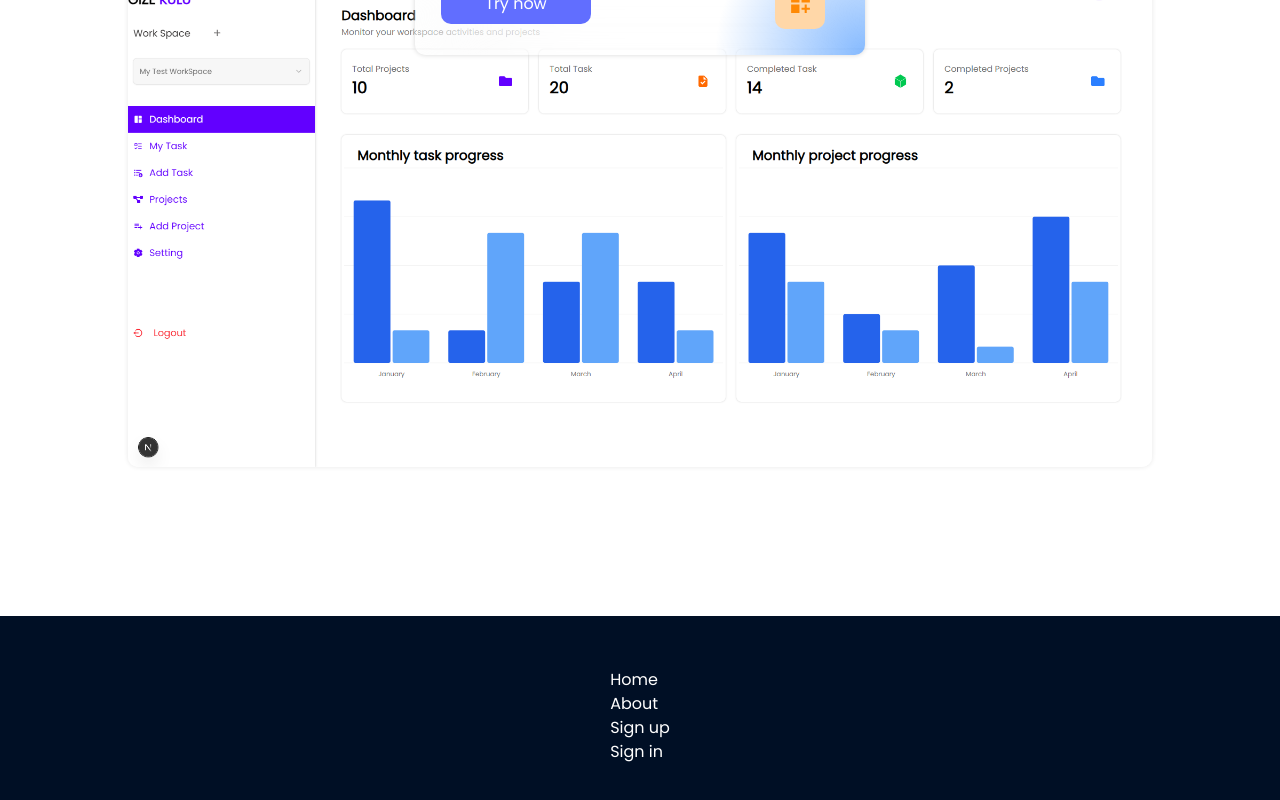
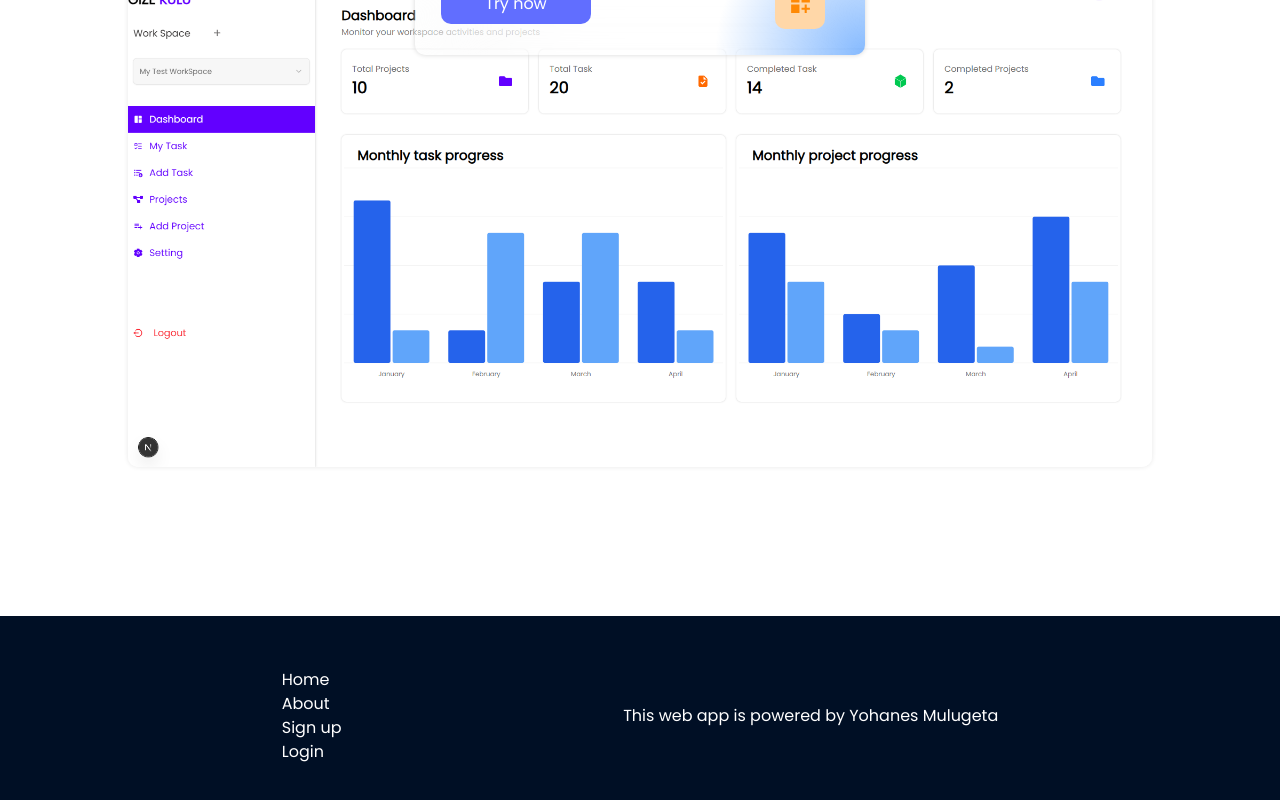
Before and after one commit to Yohanes590/gize-kulu, a Next.js app: page / in a window 1280 px wide. Shown: the part 1564-2364 px from the top of the page. Built offline with nearby package versions, Linux system fonts and the light colour scheme.

Commit message:
sync changes

```diff
--- a/components/home/footer.tsx
+++ b/components/home/footer.tsx
@@ -1,13 +1,20 @@
 export default function FooterFunction() {
       return <>
-            <div className="footer-container text-white h-[200px] flex justify-center items-center flex-wrap w-[100%] bg-[#000f25]">
+            <div className="footer-container text-white h-[200px] flex justify-evenly items-center flex-wrap w-[100%] bg-[#000f25]">
 
                   <div className="each-flex-items-footer">
                         <span>Home</span><br/>
                         <span>About</span><br/>
                         <span>Sign up</span><br/>
-                        <span>Sign in</span><br/>
-            </div>
+                        <span>Login</span><br/>
+                  </div>
+
+                  <div className="each-flex-items-footer">
+                        <p>This web app is powered by Yohanes Mulugeta</p>
+                  </div>
+
+
+
 
             </div>
       </>
```
